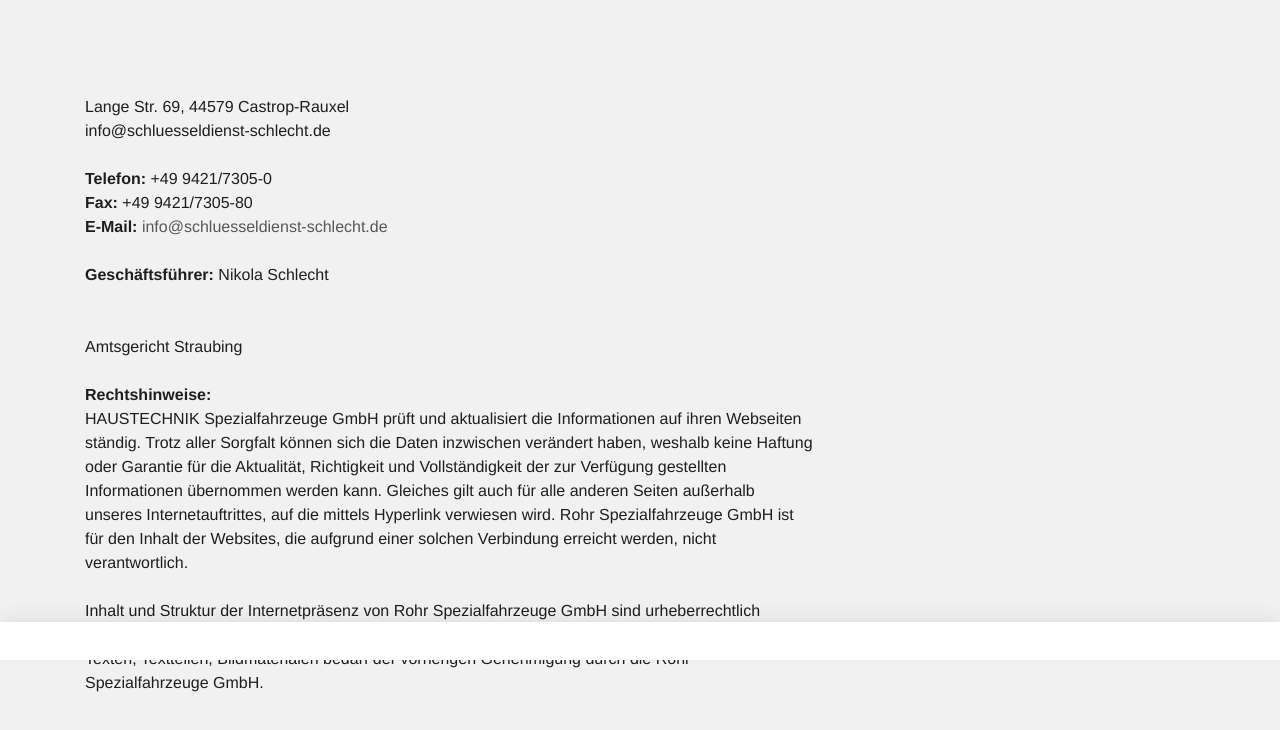
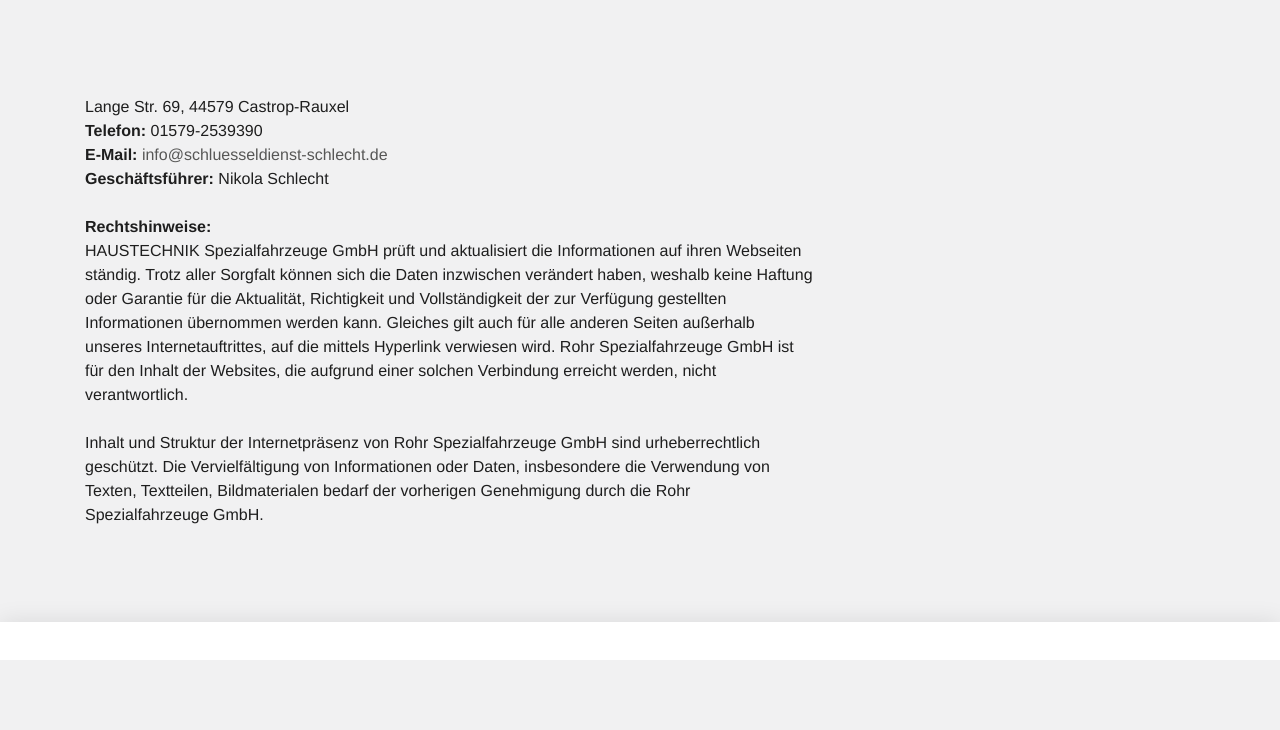
Before and after one commit to Nrw-Schlosserdienst/schluesseldienst-Schlecht, a plain HTML site: page impressum.html in a window 1280 px wide. Shown: the part 140-870 px from the top of the page. After the commit the page ends 800 px from the top, so only its background shows below. Drawn offline with Linux system fonts and the light colour scheme; a script that the page names is missing.

Commit message:
Update impressum.html

```diff
--- a/impressum.html
+++ b/impressum.html
@@ -26,11 +26,11 @@ class="ie9"><![endif]--><!--[if (gt IE 9)|!(IE)]><!--><body><!--<![endif]-->
   <a href="index.html">startseite</a>
 
   Impressum</h2></div></div></div></div><div class="container slot-two-columns"><div class="row"><div class="col-xs-12 col-md-8">
-<a id="c8"></a><div class="content-text m-b-1"><div class="row"><div class="col-sm-12"><p class="bodytext"><strong></strong><br>  <br> Lange Str. 69, 44579 Castrop-Rauxel<br> info@schluesseldienst-schlecht.de</p><p class="bodytext">&nbsp;</p><p class="bodytext"><strong>Telefon:</strong> +49 9421/7305-0<br> <strong>Fax:</strong> +49 9421/7305-80<br> <strong>E-Mail:</strong> <a href="mailto:info@rohr-spezialfahrzeuge.com">info@schluesseldienst-schlecht.de</a></p><p class="bodytext">&nbsp;</p><p class="bodytext"><strong>Geschäftsführer:</strong> Nikola Schlecht
+<a id="c8"></a><div class="content-text m-b-1"><div class="row"><div class="col-sm-12"><p class="bodytext"><strong></strong><br>  <br> Lange Str. 69, 44579 Castrop-Rauxel<br><p class="bodytext"><strong>Telefon:</strong> 01579-2539390<br><strong>E-Mail:</strong> <a href="mailto:info@rohr-spezialfahrzeuge.com">info@schluesseldienst-schlecht.de</a></p><p class="bodytext"><strong>Geschäftsführer:</strong> Nikola Schlecht
 
 
 
-  <br> <strong></strong><br> <strong></strong> <br>  Amtsgericht Straubing<br> <br> <strong>Rechtshinweise:</strong><br> HAUSTECHNIK Spezialfahrzeuge GmbH prüft und aktualisiert die Informationen auf ihren Webseiten ständig. Trotz aller Sorgfalt können sich die Daten inzwischen verändert haben, weshalb keine Haftung oder Garantie für die Aktualität, Richtigkeit und Vollständigkeit der zur Verfügung gestellten Informationen übernommen werden kann. Gleiches gilt auch für alle anderen Seiten außerhalb unseres Internetauftrittes, auf die mittels Hyperlink verwiesen wird. Rohr Spezialfahrzeuge GmbH ist für den Inhalt der Websites, die aufgrund einer solchen Verbindung erreicht werden, nicht verantwortlich.<br> <br> Inhalt und Struktur der Internetpräsenz von Rohr Spezialfahrzeuge GmbH sind urheberrechtlich geschützt. Die Vervielfältigung von Informationen oder Daten, insbesondere die Verwendung von Texten, Textteilen, Bildmaterialen bedarf der vorherigen Genehmigung durch die Rohr Spezialfahrzeuge GmbH.<br> <br>   </p></div></div></div></div><div class="col-xs-12 col-md-4"></div></div></div></div></div>
+  <br> <br> <strong>Rechtshinweise:</strong><br> HAUSTECHNIK Spezialfahrzeuge GmbH prüft und aktualisiert die Informationen auf ihren Webseiten ständig. Trotz aller Sorgfalt können sich die Daten inzwischen verändert haben, weshalb keine Haftung oder Garantie für die Aktualität, Richtigkeit und Vollständigkeit der zur Verfügung gestellten Informationen übernommen werden kann. Gleiches gilt auch für alle anderen Seiten außerhalb unseres Internetauftrittes, auf die mittels Hyperlink verwiesen wird. Rohr Spezialfahrzeuge GmbH ist für den Inhalt der Websites, die aufgrund einer solchen Verbindung erreicht werden, nicht verantwortlich.<br> <br> Inhalt und Struktur der Internetpräsenz von Rohr Spezialfahrzeuge GmbH sind urheberrechtlich geschützt. Die Vervielfältigung von Informationen oder Daten, insbesondere die Verwendung von Texten, Textteilen, Bildmaterialen bedarf der vorherigen Genehmigung durch die Rohr Spezialfahrzeuge GmbH.<br> <br>   </p></div></div></div></div><div class="col-xs-12 col-md-4"></div></div></div></div></div>
   <script>var t3 = {
   id: 5,
   type: 0,
```
